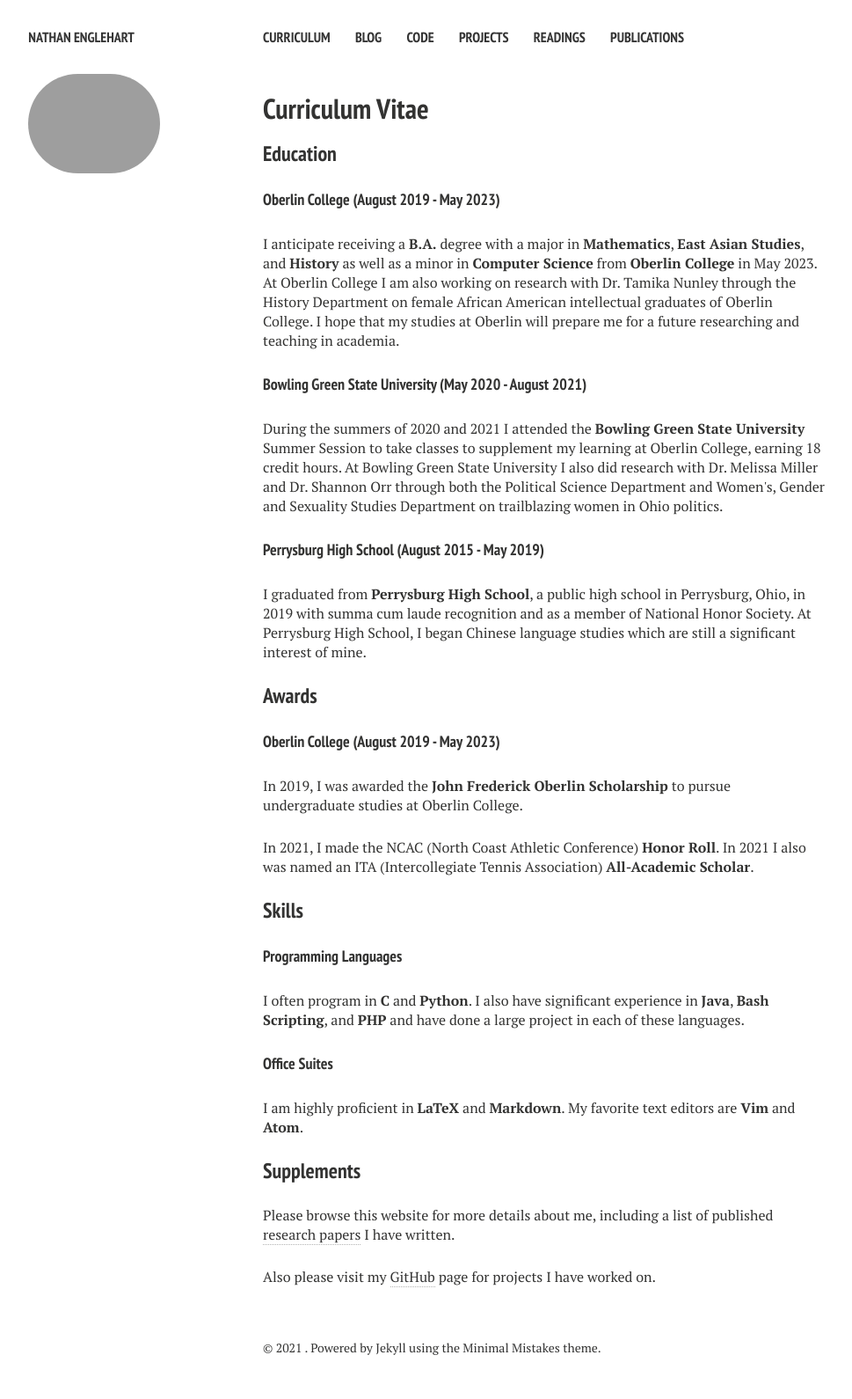
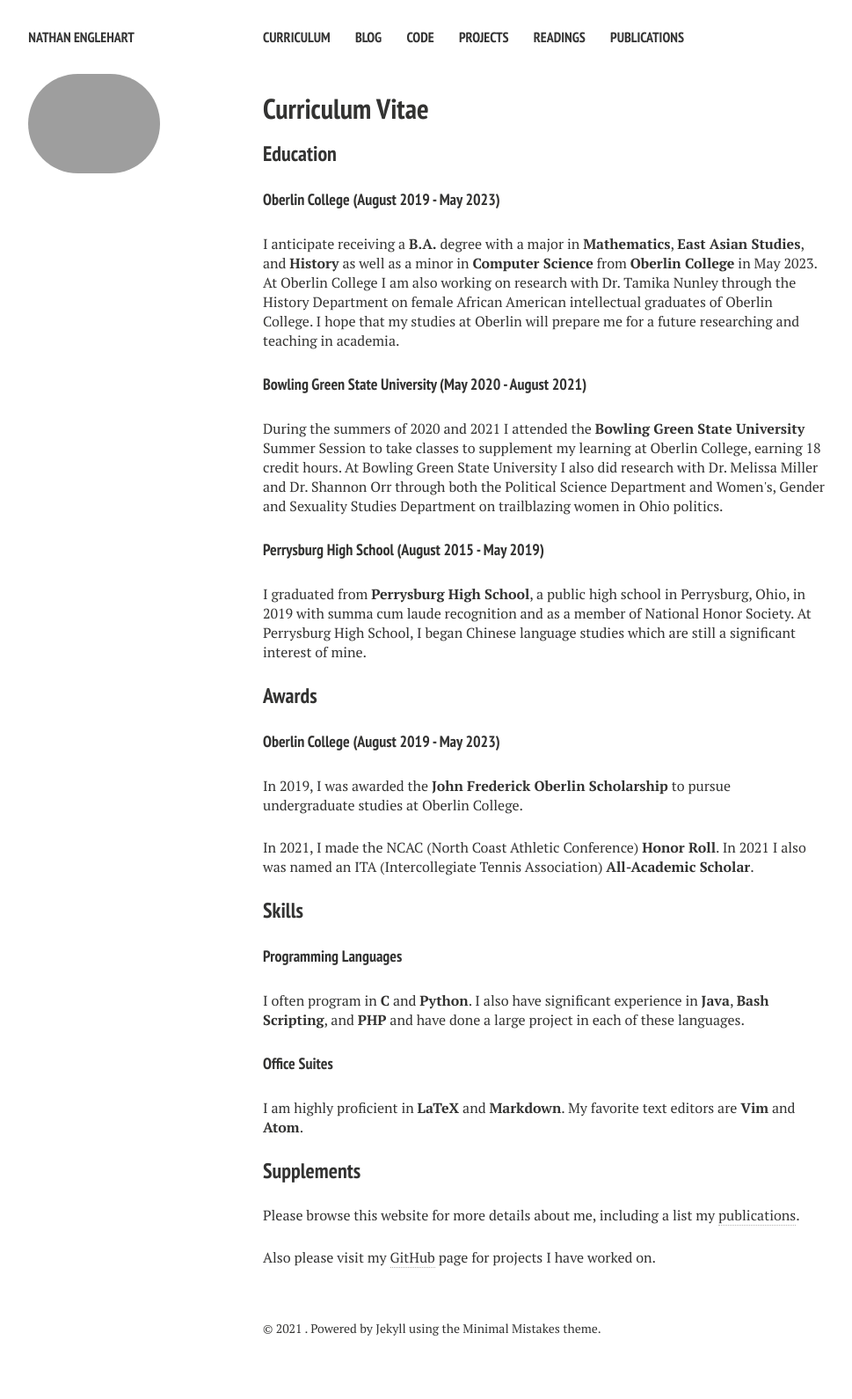
Before and after one commit to nathanenglehart/nathanenglehart.github.io, a Jekyll site: the page built from cv.md, in a window 1280 px wide. Shown: the whole page at 88% size, without its empty margins (21-990 px from the left). Built offline with Jekyll 4.4.1, drawn with Linux system fonts in a browser that asks for light colours; nearby versions of some CDN libraries; after the commit the page ends 1568 px from its top, so only the background shows below that.

Commit message:
Update cv.html

```diff
--- a/_layouts/cv.html
+++ b/_layouts/cv.html
@@ -80,7 +80,7 @@
 
       <h3>Supplements</h3>
 
-      <p style="padding-bottom: 1.625rem;" class="paragraph">Please browse this website for more details about me, including a list of published <a style="color: #343434; text-decoration: none; border-bottom: 1px dotted #b3b3b3;" href="/research/">research papers</a> I have written.</p>
+      <p style="padding-bottom: 1.625rem;" class="paragraph">Please browse this website for more details about me, including a list my <a style="color: #343434; text-decoration: none; border-bottom: 1px dotted #b3b3b3;" href="/publications/">publications</a>.</p>
 
       <p class="paragraph">Also please visit my <a style="color: #343434; text-decoration: none; border-bottom: 1px dotted #b3b3b3;" href="https://github.com/nathanenglehart">GitHub</a> page for projects I have worked on.</p>
 
```
